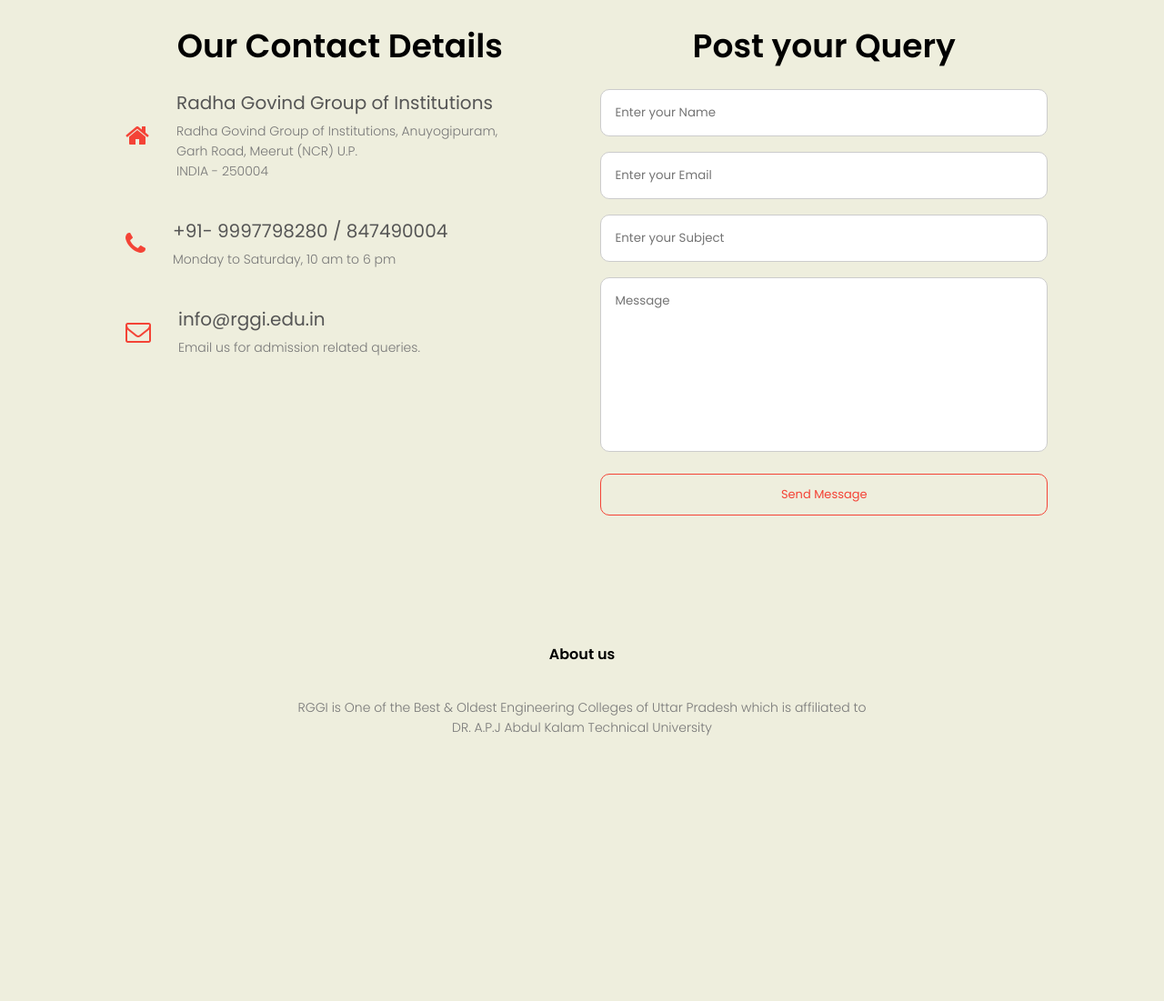
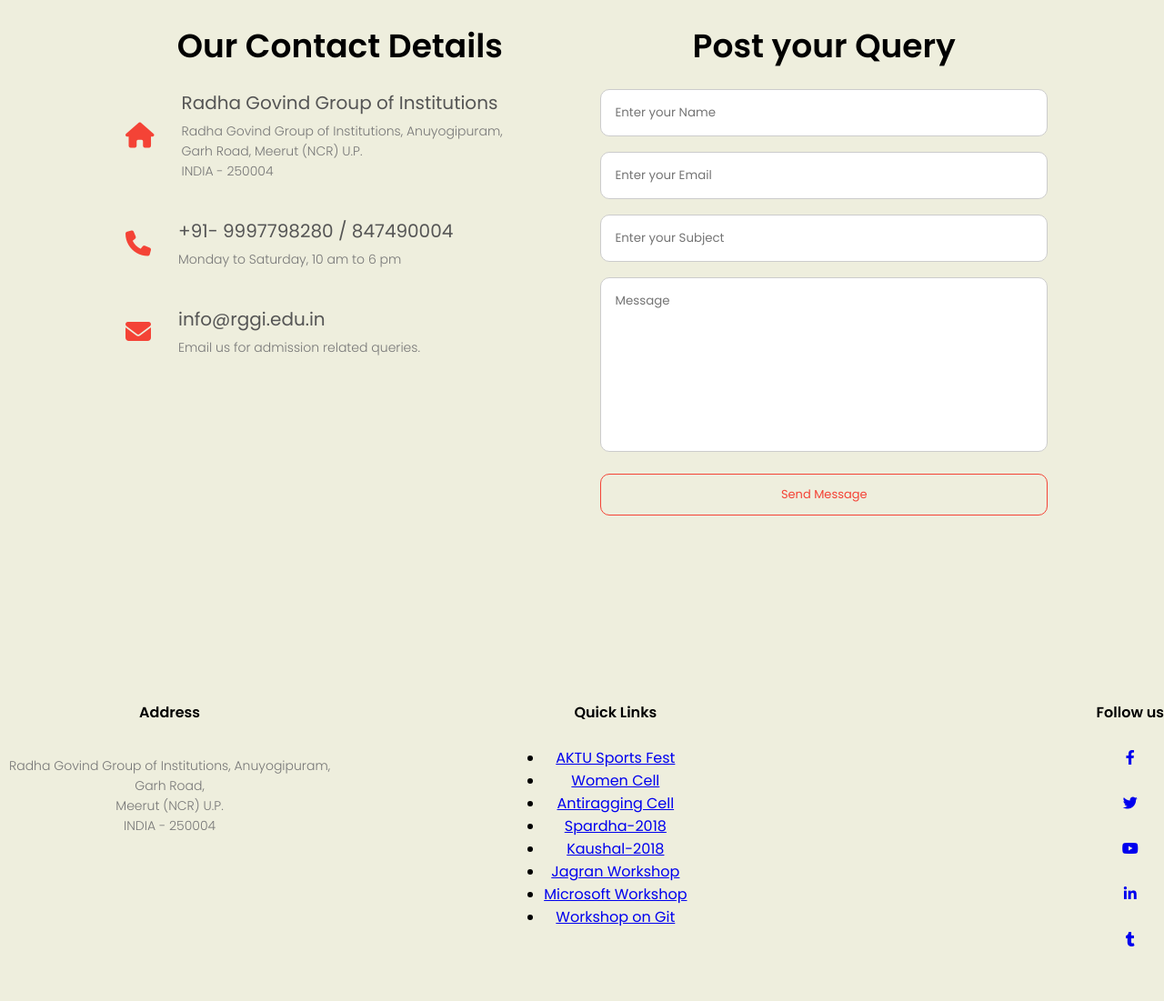
Before and after one commit to Pankhuri2110/The-college-project, a plain HTML site: page contact.html in a window 1280 px wide. Shown: the part 1145-2246 px from the top of the page at 91% size. Before the commit the page ends 1996 px from the top, so only its background shows below. Drawn offline with Linux system fonts and the light colour scheme; a script that the page names is missing.

Commit message:
Update contact.html

```diff
--- a/contact.html
+++ b/contact.html
@@ -9,6 +9,7 @@
         <link rel="preconnect" href="https://fonts.gstatic.com" crossorigin>
         <link href="https://fonts.googleapis.com/css2?family=Poppins:wght@100;200;300;400;600;700&display=swap" rel="stylesheet">
         <link rel="stylesheet" href="https://stackpath.bootstrapcdn.com/font-awesome/4.7.0/css/font-awesome.min.css">
+        <link rel="stylesheet" href="https://cdnjs.cloudflare.com/ajax/libs/font-awesome/6.2.0/css/all.min.css">
     </head>
     <body>
         <section class="sub-header sub-header-image-4">
@@ -20,7 +21,6 @@
                         <li><a href="index.html">HOME</a></li>
                         <li><a href="about.html">ABOUT</a></li>
                         <li><a href="course.html">COURSES</a></li>
-                        <li><a href="blog.html">BLOG</a></li>
                         <li><a href="contact.html">CONTACT</a></li>
                     </ul>
                 </div>
@@ -90,18 +90,55 @@
 </section>
 
 
-<!-- ------- Footer -------  -->
+ <!-- ------- Footer ------- -->
 
-<section class="footer">
-    <h4>About us</h4>
-    <p>
-        RGGI is One of the Best & Oldest Engineering Colleges of Uttar Pradesh which is affiliated to
-        <br>
-         DR. A.P.J Abdul Kalam Technical University
-    </p>
 
-</section>
+ <footer class="footer">
+    <div class="container">
+        <div class="row">
+            <div class="footer-col">
+                <h4>Address</h4>
+                <p class="add-text">
+                    Radha Govind Group of Institutions, Anuyogipuram,<br>
+                    Garh Road,<br>
+                    Meerut (NCR) U.P.<br>
+                    INDIA - 250004
+                </p>
+            </div>
 
+            <div class="footer-col">
+                <h4>Quick Links</h4>
+                <ul class="footer-ul">
+                    <li><a href="http://events.rggi.edu.in/zonal-level-sports-fest/">AKTU Sports Fest</a></li>
+                    <li><a href="https://www.rggi.edu.in/index.php/women-cell">Women Cell</a></li>
+                    <li><a href="https://www.rggi.edu.in/index.php/antiragging-cell">Antiragging Cell</a></li>
+                    <li><a href="http://events.rggi.edu.in/spardha-2018/">Spardha-2018</a></li>
+                    <li><a href="http://events.rggi.edu.in/kaushal-2018-intra-college-project-competition/">Kaushal-2018</a></li>
+                    <li><a href="http://events.rggi.edu.in/dainik-jagran-workshop/">Jagran Workshop</a></li>
+                    <li><a href="http://events.rggi.edu.in/two-days-work-shop-by-microsoft/">Microsoft Workshop</a></li>
+                    <li><a href="http://events.rggi.edu.in/workshop-on-git/">Workshop on Git</a></li>
+                </ul>
+
+            </div>
+            <div class="footer-col">
+
+            </div>
+
+            <div class="footer-col">
+                <h4>Follow us</h4>
+                <div class = "social-links">
+                    <a href="https://www.facebook.com/rggi5"> <i class = "fab fa-facebook-f"></i></a><br><br>
+                    <a href="https://twitter.com/webrggi"> <i class = "fab fa-twitter"></i></a><br><br>
+                    <a href="https://www.youtube.com/channel/UC_7tVdRKfIKGy7-GgOGu5ow"> <i class = "fab fa-youtube"></i></a><br><br>
+                    <a href="https://www.linkedin.com/in/radha-govind-group-of-institutions-a07271ab/"> <i class = "fab fa-linkedin-in"></i></a><br><br>
+                    <a href="https://webrggi-blog.tumblr.com/"> <i class = "fab fa-tumblr"></i></a><br><br>
+                </div>
+            </div>
+        </div>
+    </div>
+
+
+</footer>
 
 <!-- -------------JavaScript for form submission------------ -->
 <script src="main.js"></script>
```
